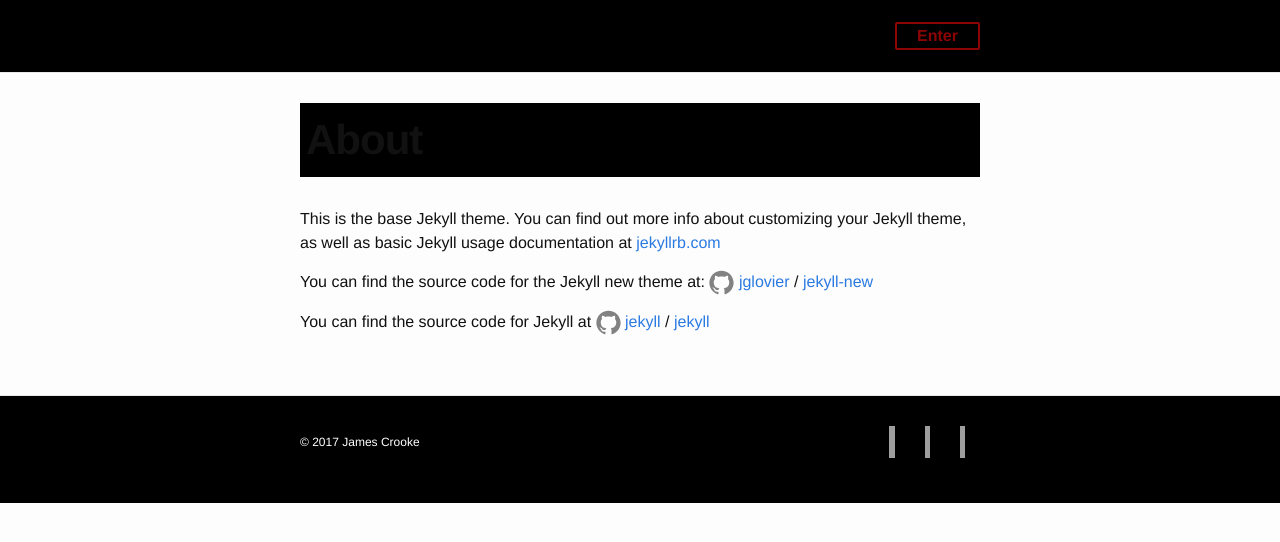
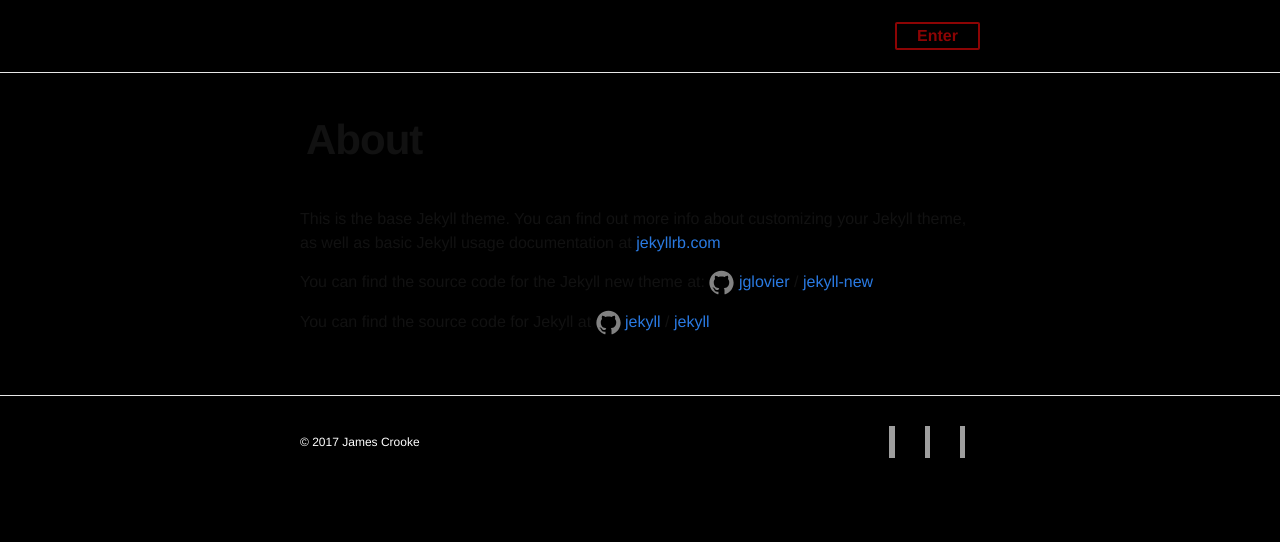
Before and after one commit to doulosiyxy/theexegesist, a Jekyll site: the page built from about.md, in a window 1280 px wide. Shown: the top 542 px of the page. Built offline with Jekyll 4.4.1, drawn with Linux system fonts in a browser that asks for light colours; nearby versions of some CDN libraries; grey boxes are pictures that could not be loaded.

Commit message:
Update _base.scss

```diff
--- a/_sass/_base.scss
+++ b/_sass/_base.scss
@@ -25,7 +25,7 @@ dl, dd, ol, ul, figure {
 body {
     font: $base-font-weight #{$base-font-size}/#{$base-line-height} $base-font-family;
     color: $text-color;
-    background-color: $background-color;
+    background-color: black;/*$background-color*/
     -webkit-text-size-adjust: 100%;
     -webkit-font-feature-settings: "kern" 1;
     -moz-font-feature-settings: "kern" 1;
```
